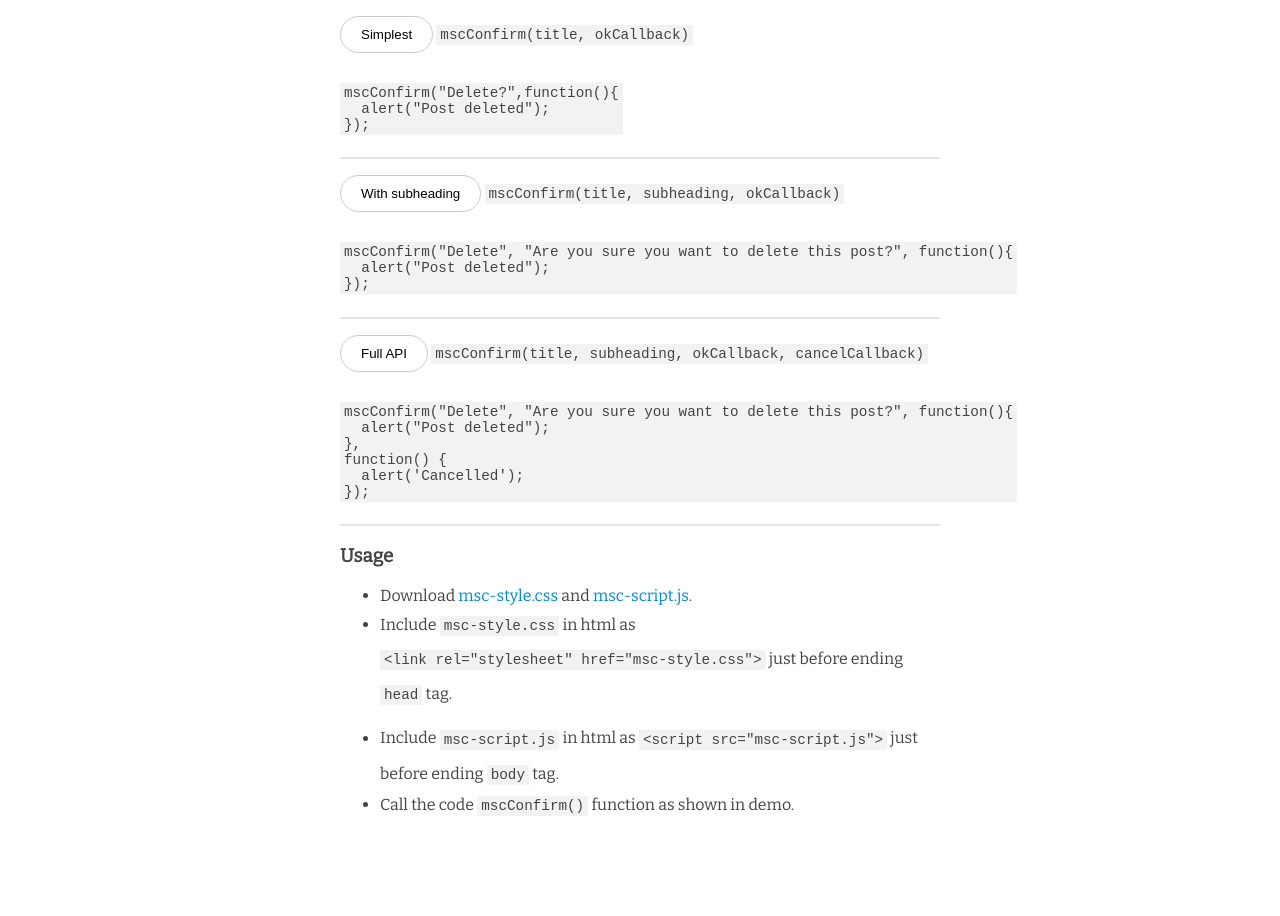
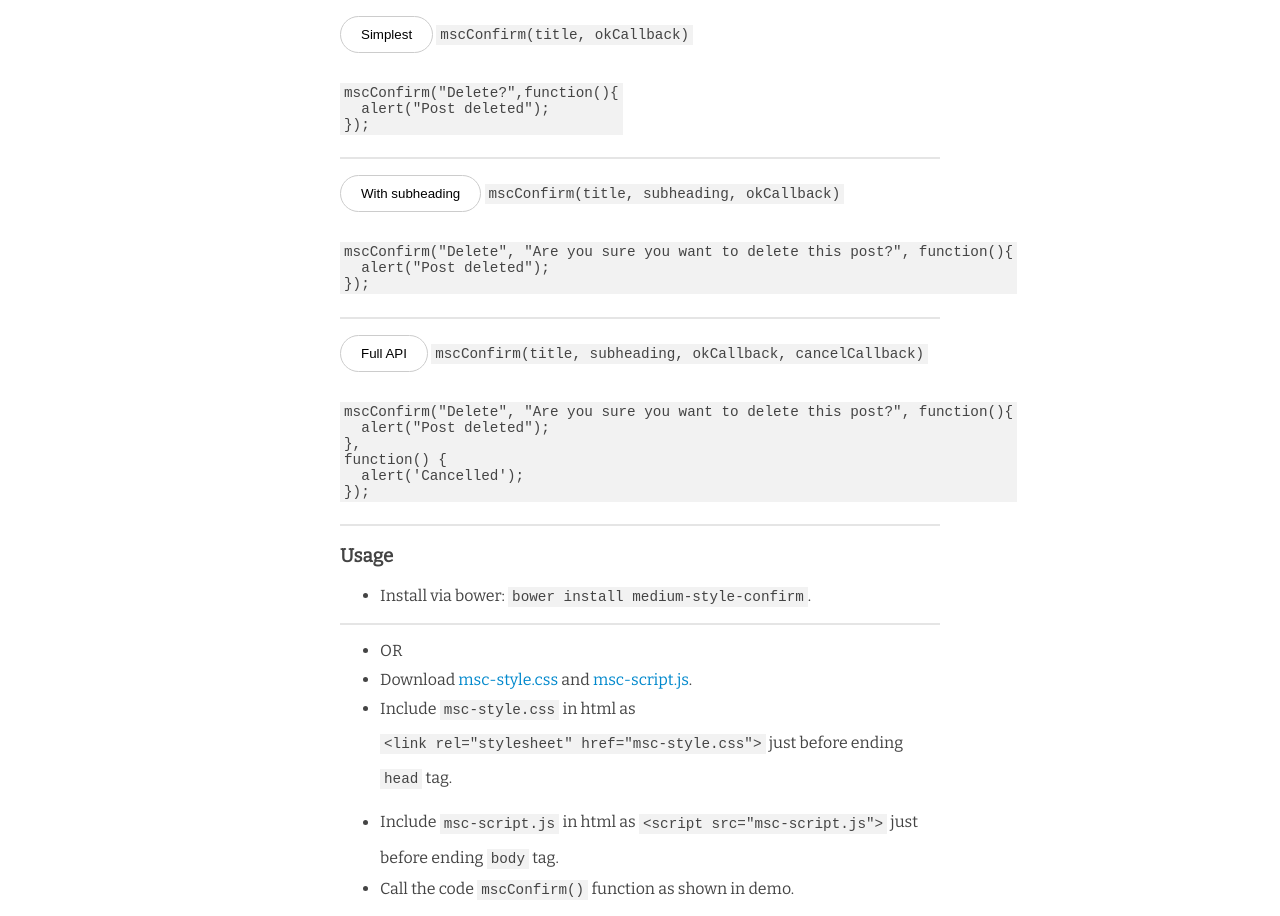
Before and after one commit to brijeshb42/medium-style-confirm, a website: page index.html in a window 1280 px wide. Shown: the part 152-1068 px from the top of the page. Before the commit the page ends 984 px from the top, so only its background shows below. Drawn offline with nearby package versions, Linux system fonts and the light colour scheme.

Commit message:
added bower installation

```diff
--- a/index.html
+++ b/index.html
@@ -55,6 +55,11 @@ function() {
         <div class="usage">
             <h3>Usage</h3>
             <ul>
+                <li>Install via bower: <code>bower install medium-style-confirm</code>.</li>
+            </ul>
+            <hr>
+            <ul>
+                <li>OR</li>
                 <li>Download <a href="/medium-style-confirm/css/msc-style.css" target="_blank">msc-style.css</a> and <a href="/medium-style-confirm/js/msc-sscript.js" target="_blank">msc-script.js</a>.</li>
                 <li>Include <code>msc-style.css</code> in html as <pre>&lt;link rel="stylesheet" href="msc-style.css"&gt;</pre> just before ending <code>head</code> tag.</li>
                 <li>Include <code>msc-script.js</code> in html as <pre>&lt;script src="msc-script.js"&gt;</pre> just before ending <code>body</code> tag.</li>
```
Also changed, not shown: README.md.
